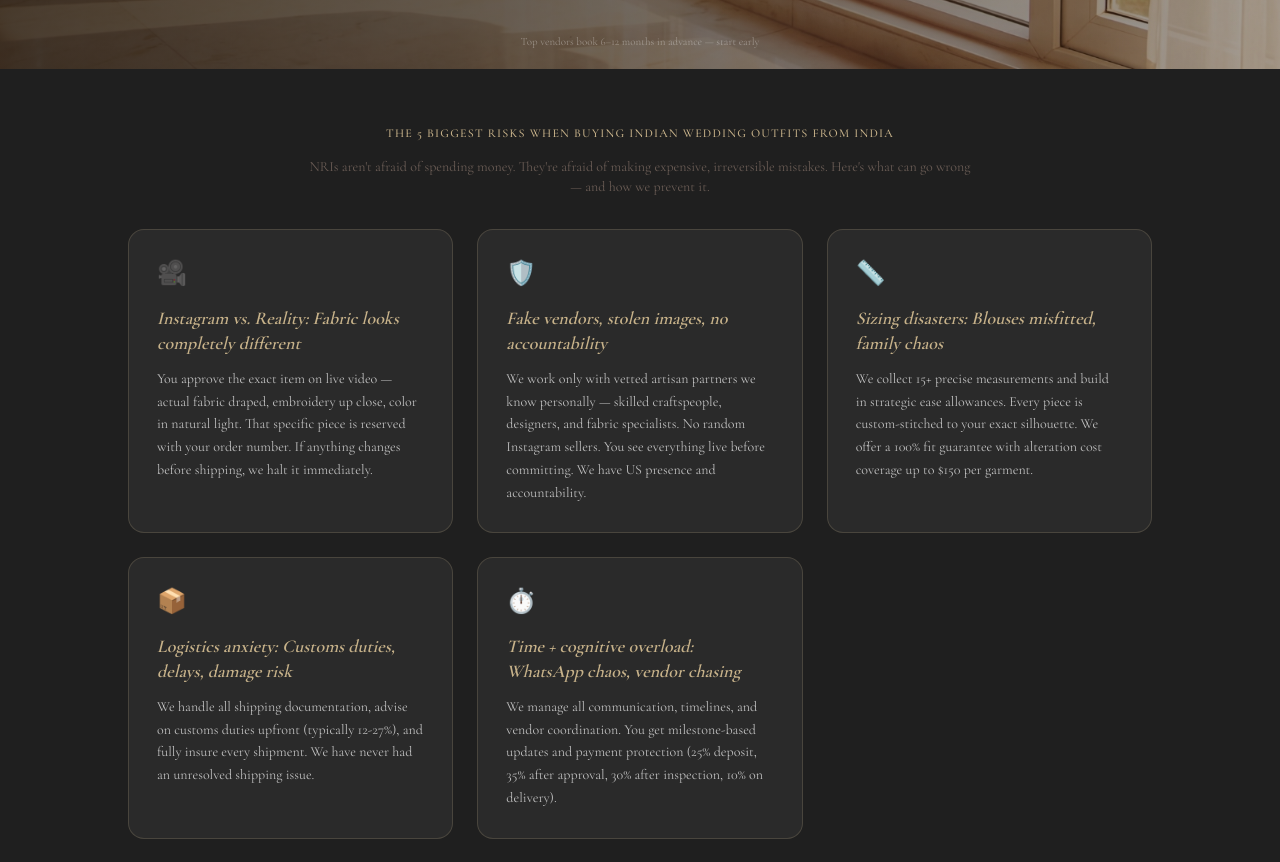
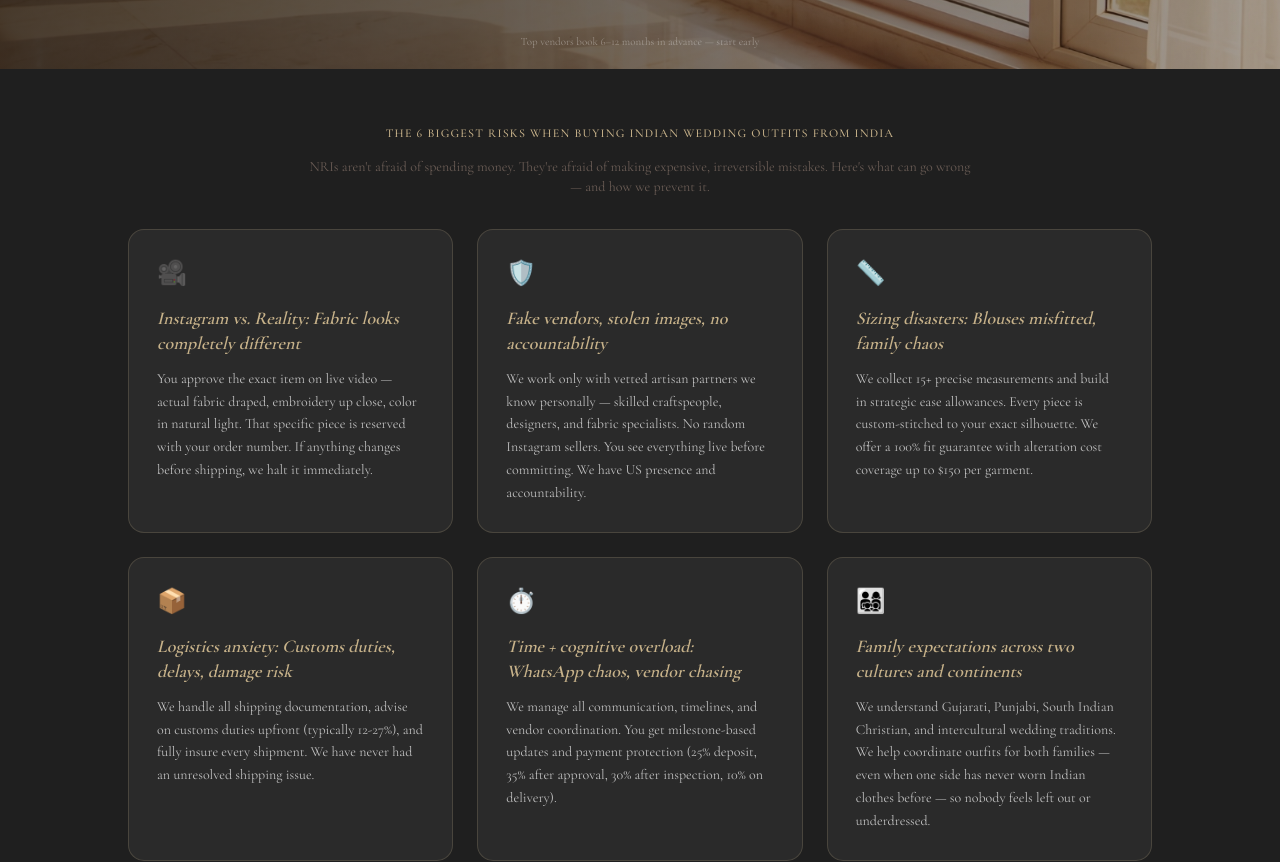
Before and after one commit to leylabernie/v0-ceremony-verse-wedding-concierge, a Next.js app: page / in a window 1280 px wide. Shown: the part 920-1782 px from the top of the page. Built offline with nearby package versions, Linux system fonts and the light colour scheme.

Commit message:
Add 6th pain point block (family expectations) to fill 3-column grid evenly

```diff
--- a/components/pages/home-page.tsx
+++ b/components/pages/home-page.tsx
@@ -268,7 +268,7 @@ export function HomePage({ onNavigate }: HomePageProps) {
       <section className="py-14 px-6" style={{ background: "#1f1f1f" }}>
         <div className="max-w-5xl mx-auto">
           <p className="text-center text-xs font-medium tracking-widest uppercase mb-4" style={{ color: "#c7b28a" }}>
-            The 5 Biggest Risks When Buying Indian Wedding Outfits from India
+            The 6 Biggest Risks When Buying Indian Wedding Outfits from India
           </p>
           <p className="text-center text-[#6a5c55] mb-8 max-w-2xl mx-auto text-sm">
             NRIs aren't afraid of spending money. They're afraid of making expensive, irreversible mistakes. Here's what can go wrong — and how we prevent it.
@@ -299,6 +299,11 @@ export function HomePage({ onNavigate }: HomePageProps) {
                 problem: "Time + cognitive overload: WhatsApp chaos, vendor chasing",
                 solution: "We manage all communication, timelines, and vendor coordination. You get milestone-based updates and payment protection (25% deposit, 35% after approval, 30% after inspection, 10% on delivery).",
                 icon: "⏱️",
+              },
+              {
+                problem: "Family expectations across two cultures and continents",
+                solution: "We understand Gujarati, Punjabi, South Indian Christian, and intercultural wedding traditions. We help coordinate outfits for both families — even when one side has never worn Indian clothes before — so nobody feels left out or underdressed.",
+                icon: "👨‍👩‍👧‍👦",
               },
             ].map((item, i) => (
               <div key={i} className="rounded-2xl p-7" style={{ background: "rgba(255,255,255,0.05)", border: "1px solid rgba(199,178,138,0.2)" }}>
```
